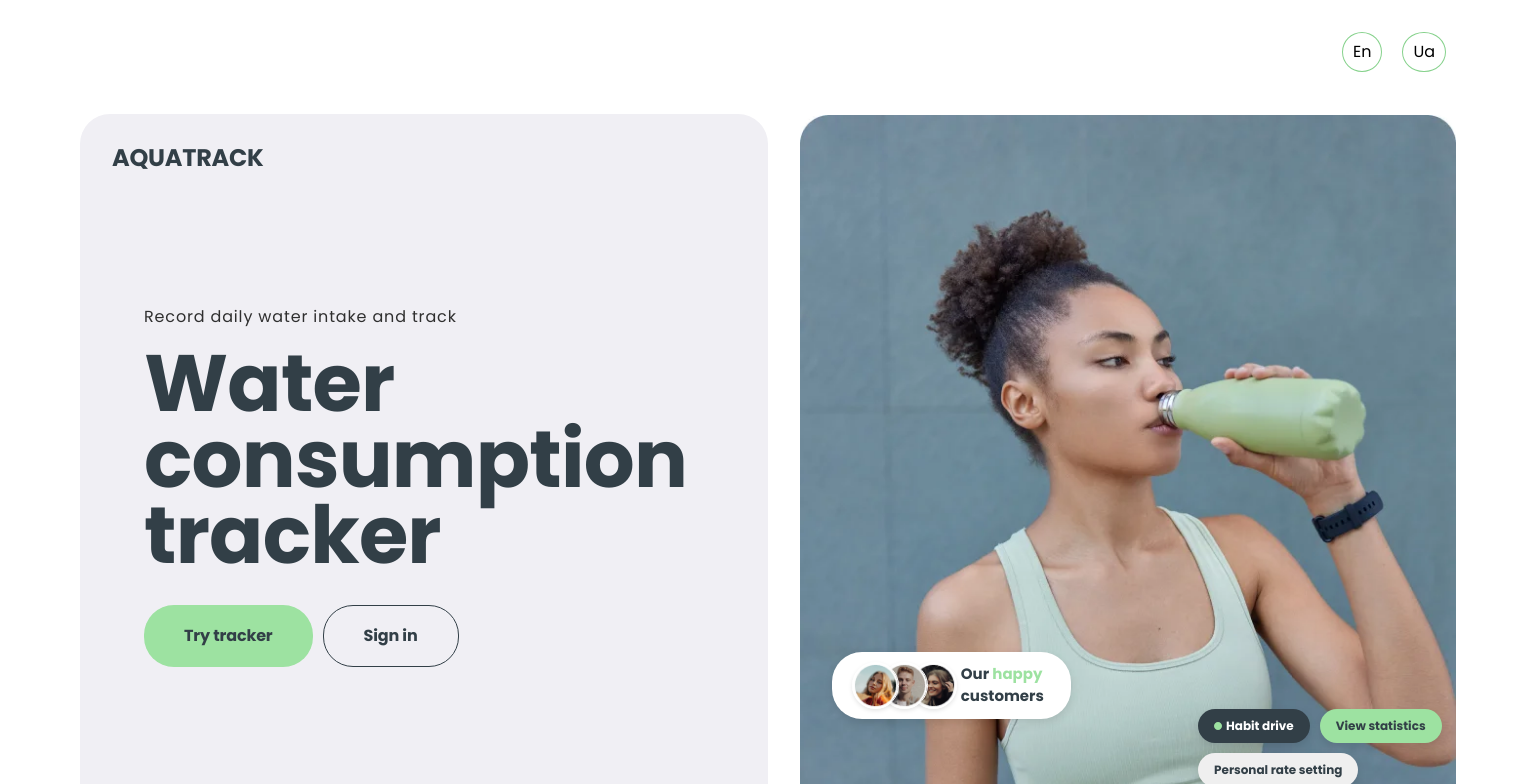
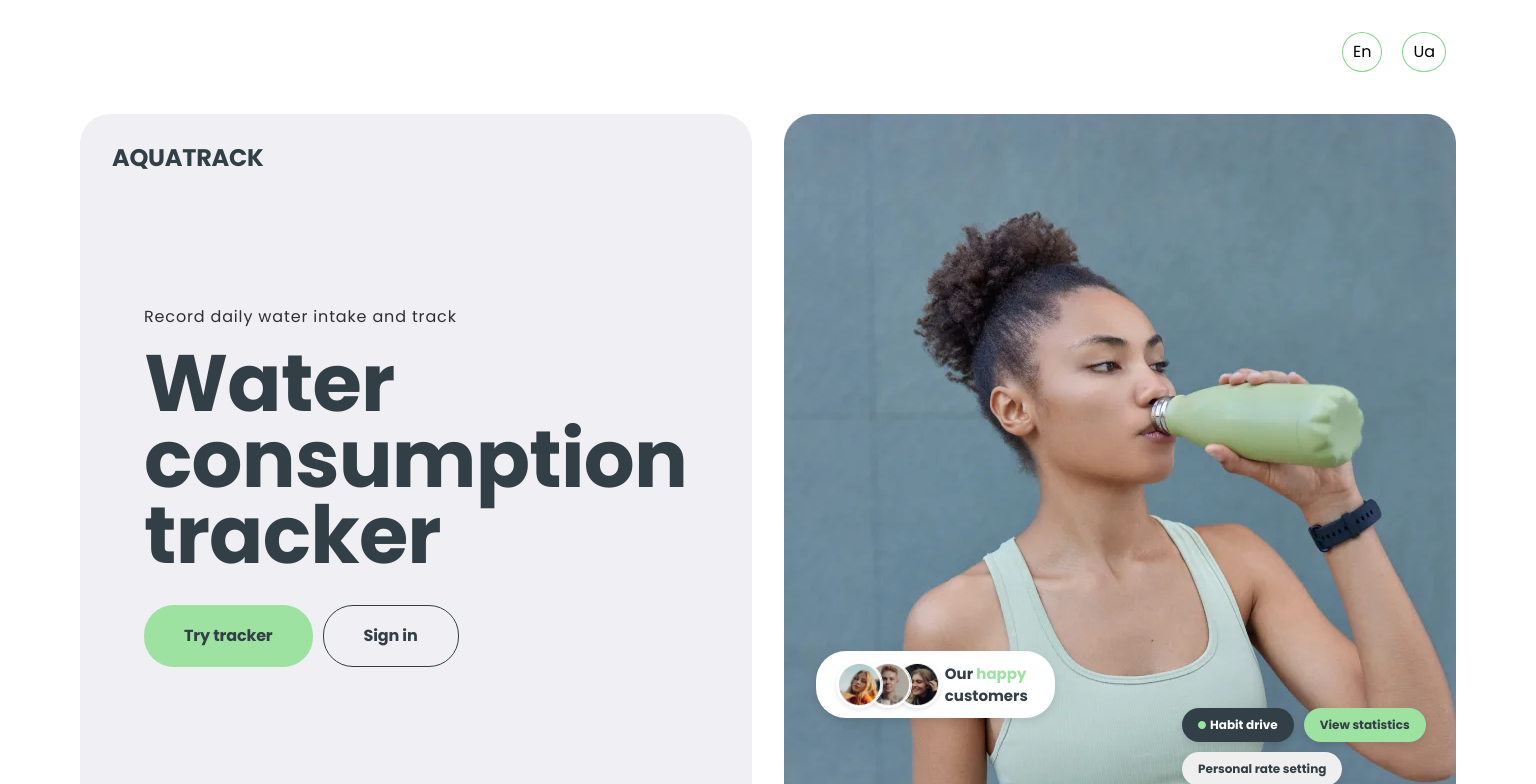
Before and after one commit to VolodymyrKozel/aqua-tracker-project-2, a React (Vite) app: page / in a window 1536 px wide. Shown: the top 784 px of the page. Built offline with nearby package versions, Linux system fonts and the light colour scheme.

Commit message:
Updating sizes for welcome section

```diff
--- a/src/components/WelcomeSection/WelcomeSection.module.css
+++ b/src/components/WelcomeSection/WelcomeSection.module.css
@@ -3,7 +3,7 @@
   padding-top: 24px;
   padding-left: 16px;
   background: var(--background-white);
-  flex: 1;
+  /* flex: 1; */
   width: 343px;
 }
 
@@ -62,6 +62,7 @@
   .container {
     width: 50%;
     width: 672px;
+    height: 736px;
   }
   .wrapper_welcome {
     padding-left: 32px;
```
